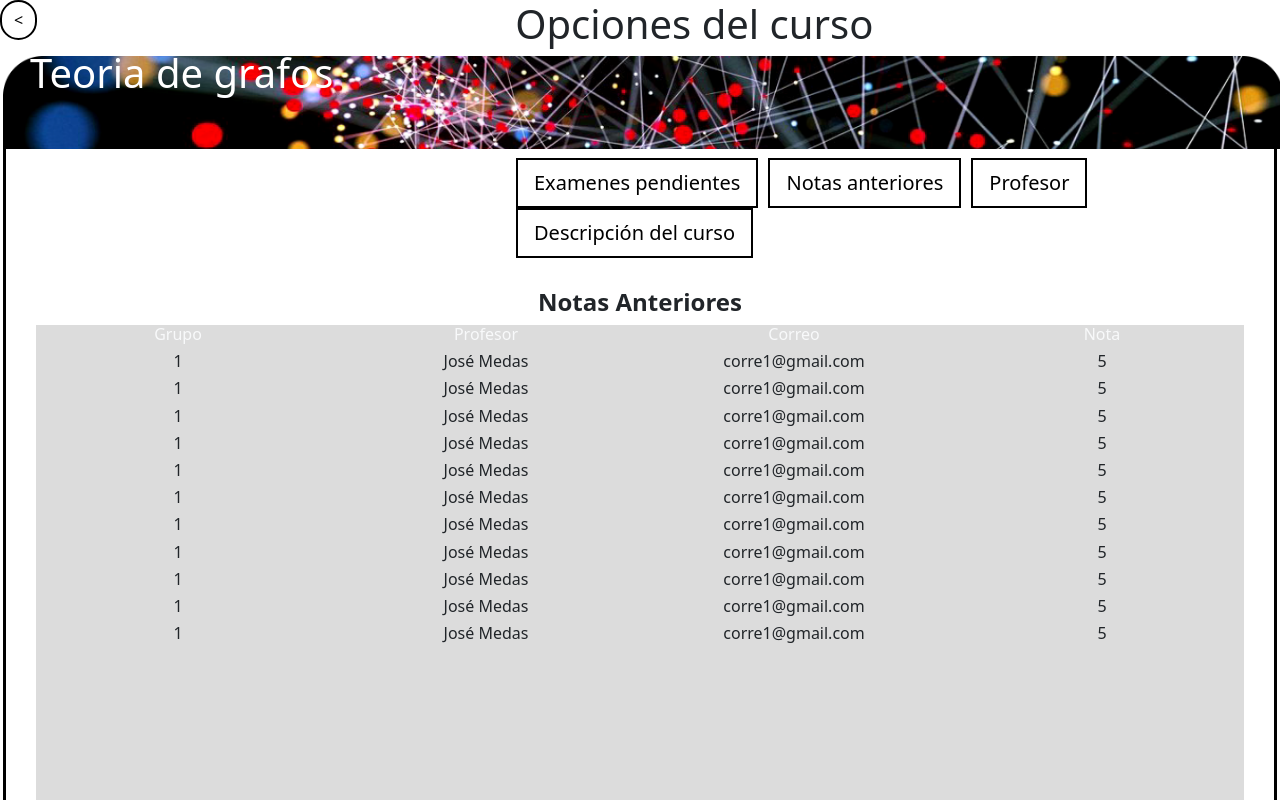
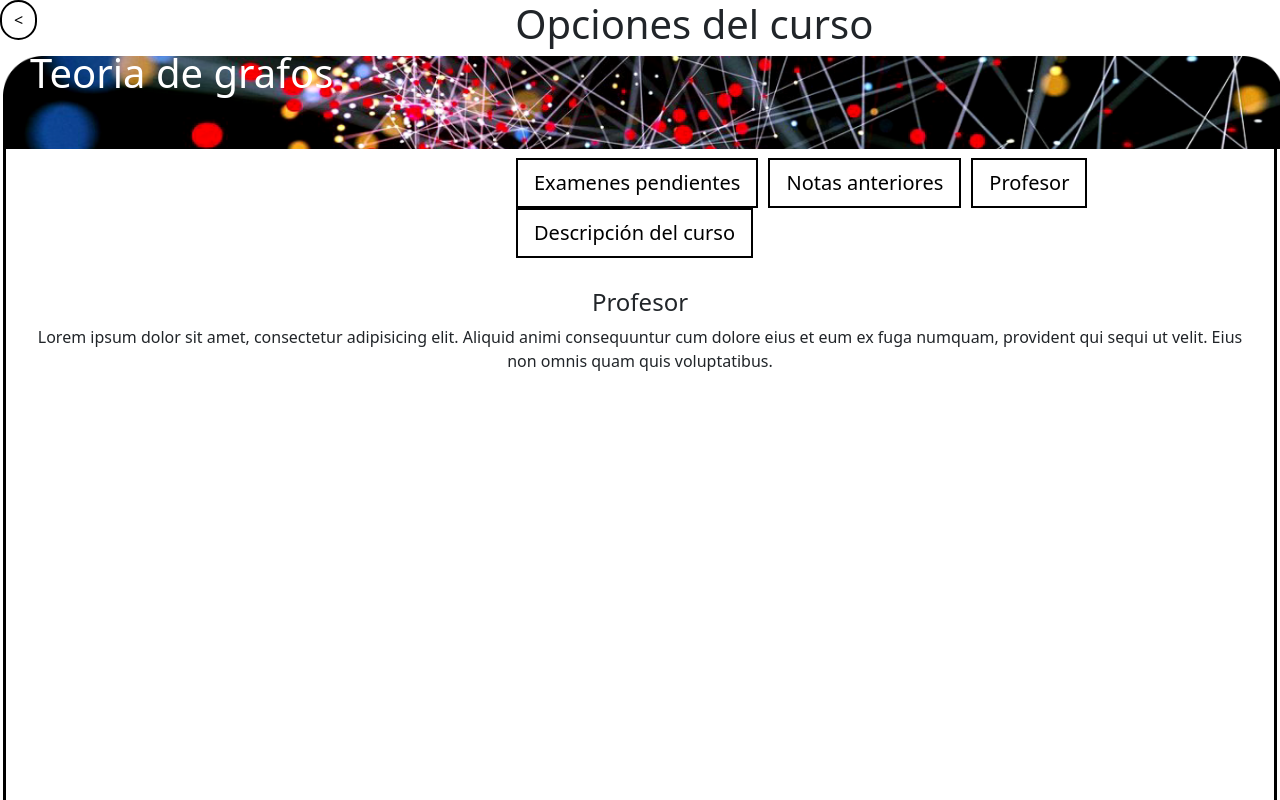
Before and after one commit to AariazP/FrontBaseDatos, an Angular app: page /vista-estudiante in a window 1280 px wide. Shown: the top 800 px of the page. Built offline with nearby package versions, Linux system fonts and the light colour scheme.

Commit message:
Update(Vista Alumnos) Se pueden ver los profesores

```diff
--- a/src/app/app.module.ts
+++ b/src/app/app.module.ts
@@ -14,6 +14,7 @@ import { ExamenPendienteComponent } from './components/examen-pendiente/examen-p
 import { ExamenActivoItemComponent } from './components/examen-activo-item/examen-activo-item.component';
 import { NotasAnterioresComponent } from './components/notas-anteriores/notas-anteriores.component';
 import { NotaAnteriorItemComponent } from './components/nota-anterior-item/nota-anterior-item.component';
+import { VerProfesorComponent } from './components/ver-profesor/ver-profesor.component';
 
 @NgModule({
   declarations: [
@@ -28,7 +29,8 @@ import { NotaAnteriorItemComponent } from './components/nota-anterior-item/nota-
     ExamenPendienteComponent,
     ExamenActivoItemComponent,
     NotasAnterioresComponent,
-    NotaAnteriorItemComponent
+    NotaAnteriorItemComponent,
+    VerProfesorComponent
   ],
   imports: [
     BrowserModule,
--- /dev/null
+++ b/src/app/components/ver-profesor/ver-profesor.component.css
@@ -0,0 +1,12 @@
+.div-pane{
+
+  margin: 30px 30px;
+
+}
+
+
+.div-profesor{
+
+  background-color: #888888;
+  height: 100%;
+}
--- /dev/null
+++ b/src/app/components/ver-profesor/ver-profesor.component.html
@@ -0,0 +1,12 @@
+<div class="text-center div-pane">
+
+  <h4 class="text-center text-dark">Profesor</h4>
+
+  <div class="vh-100">
+
+    <p class="justify-content-center"> Lorem ipsum dolor sit amet, consectetur adipisicing elit. Aliquid animi consequuntur cum dolore eius et eum ex
+      fuga numquam, provident qui sequi ut velit. Eius non omnis quam quis voluptatibus.</p>
+  </div>
+
+
+</div>
--- a/src/app/components/vista-alumno/vista-alumno.component.html
+++ b/src/app/components/vista-alumno/vista-alumno.component.html
@@ -36,7 +36,7 @@
 
     <div>
 
-      <app-notas-anteriores></app-notas-anteriores>
+        <app-ver-profesor></app-ver-profesor>
 
     </div>
 
```
Also changed, not shown: src/app/components/ver-profesor/ver-profesor.component.ts (added, +10 -0 lines).
